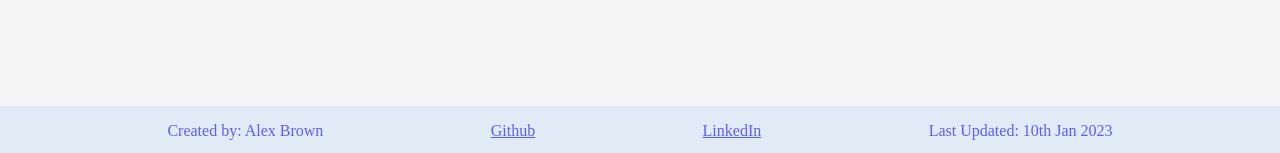
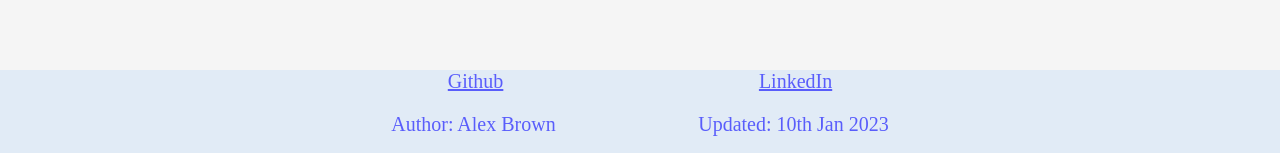
Before and after one commit to AlexBrown4020/mern-client, a React (Create React App) app: page / in a window 1280 px wide. Shown: the part 644-797 px from the top of the page. Built offline with nearby package versions, Linux system fonts and the light colour scheme; no server answers.

Commit message:
Feat: modify layout of footer

```diff
--- a/src/components/footer/Footer.jsx
+++ b/src/components/footer/Footer.jsx
@@ -4,10 +4,14 @@ export const Footer = () => {
 
     return (
         <footer className='footer'>
-            <p className='creatorDetails'>Created by: Alex Brown</p>
-            <a href='https://github.com/AlexBrown4020/mern-project' className='creatorDetails'>Github</a>
-            <a href='https://www.linkedin.com/in/alex-brown-2a6b7820a/' className='creatorDetails'>LinkedIn</a>
-            <p className='creatorDetails'>Last Updated: 10th Jan 2023</p>
+            <div className='footerDetails'>
+                <a href='https://github.com/AlexBrown4020/mern-project' className='creatorDetails'>Github</a>
+                <a href='https://www.linkedin.com/in/alex-brown-2a6b7820a/' className='creatorDetails'>LinkedIn</a>
+            </div>
+            <div className='footerDetails'>
+                <p className='creatorDetails'>Author: Alex Brown</p>
+                <p className='creatorDetails'>Updated: 10th Jan 2023</p>
+            </div>
         </footer>
     )
 }
--- a/src/components/footer/footer.css
+++ b/src/components/footer/footer.css
@@ -1,11 +1,31 @@
 .footer {
     background-color: rgb(225, 235, 246);
     display: flex;
-    justify-content:space-evenly;
+    flex-direction: column;
+    justify-content:space-around;
     align-items: center;
+}
+
+.footerDetails {
+    display: flex;
+    flex-direction: row;
+    justify-content: space-around;
+    width: 50%;
 }
 
 .creatorDetails {
     opacity: 60%;
-    color:blue
+    color:blue;
 }
+
+@media screen and (max-width: 600px) {
+    .footer {
+        font-size: 15px;
+    }
+}
+
+@media screen and (min-width: 601px) {
+    .footer {
+        font-size: 20px;
+    }
+}
```
